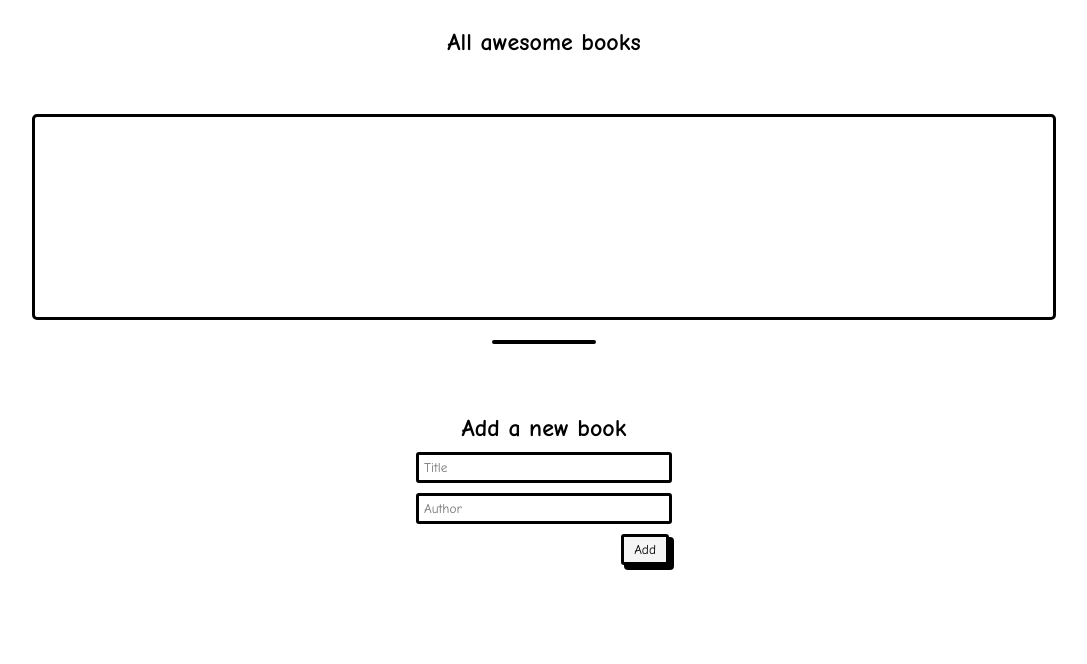
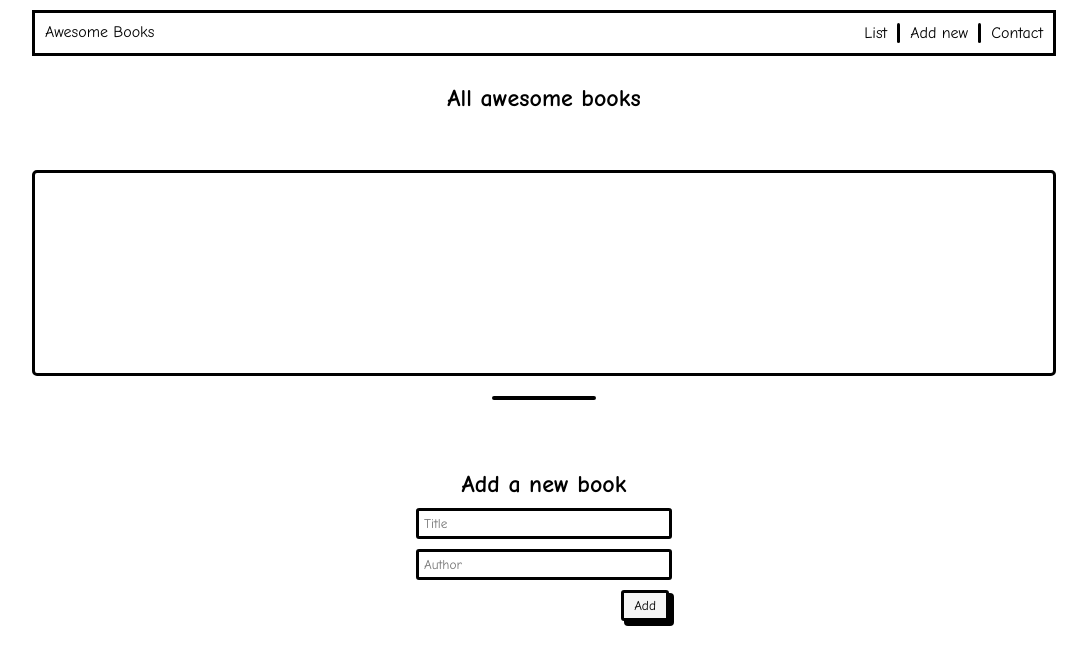
Before and after one commit to Thermiee/Awesome-Books, a website: page index.html in a window 1280 px wide. Shown: the whole page, without its empty margins (96-1183 px from the left). Drawn offline with Linux system fonts and the light colour scheme.

Commit message:
Add navbar

```diff
--- a/css/styles.css
+++ b/css/styles.css
@@ -2,6 +2,33 @@
   margin: 0;
   padding: 0;
   font-family: "Comic Sans MS", "Comic Sans", cursive;
+}
+
+#navbar {
+  border: 3px solid;
+  margin: 10px 10%;
+  display: flex;
+  justify-content: space-between;
+  padding: 10px;
+}
+
+#navbar ul{
+  display: flex;
+  list-style: none;
+  gap: 10px;
+  align-items: center;
+}
+
+.vl {
+  width: 3px;
+  height: 20px;
+  background-color: black;
+  border-radius: 10px;
+}
+
+#navbar a {
+  text-decoration: none;
+  color: black;
 }
 
 #headline {
--- a/index.html
+++ b/index.html
@@ -9,6 +9,22 @@
 </head>
 
 <body>
+    <nav id="navbar">
+        <a href="">Awesome Books</a>
+        <ul>
+        <li>
+            <a href="">List</a>
+        </li>
+        <div class="vl"></div>
+        <li>
+            <a href="">Add new</a>
+        </li>
+        <div class="vl"></div>
+        <li>
+            <a href="">Contact</a>
+        </li>
+        </ul>
+    </nav>
     <section id="headline">
         <h1>All awesome books</h1>
     </section>
@@ -25,7 +41,6 @@
             <input type="submit" value="Add">
         </form>
     </section>
-
     <script src="js/main.js"></script>
 </body>
 
```
